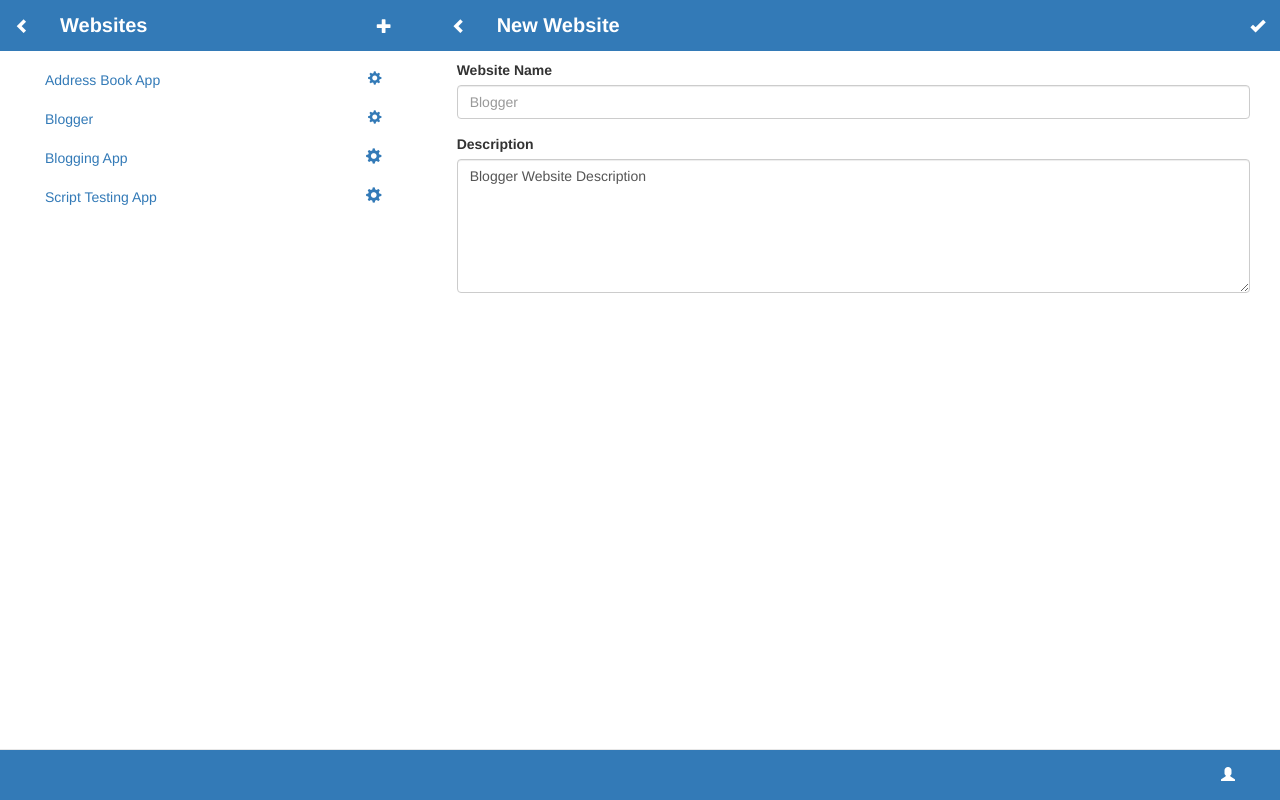
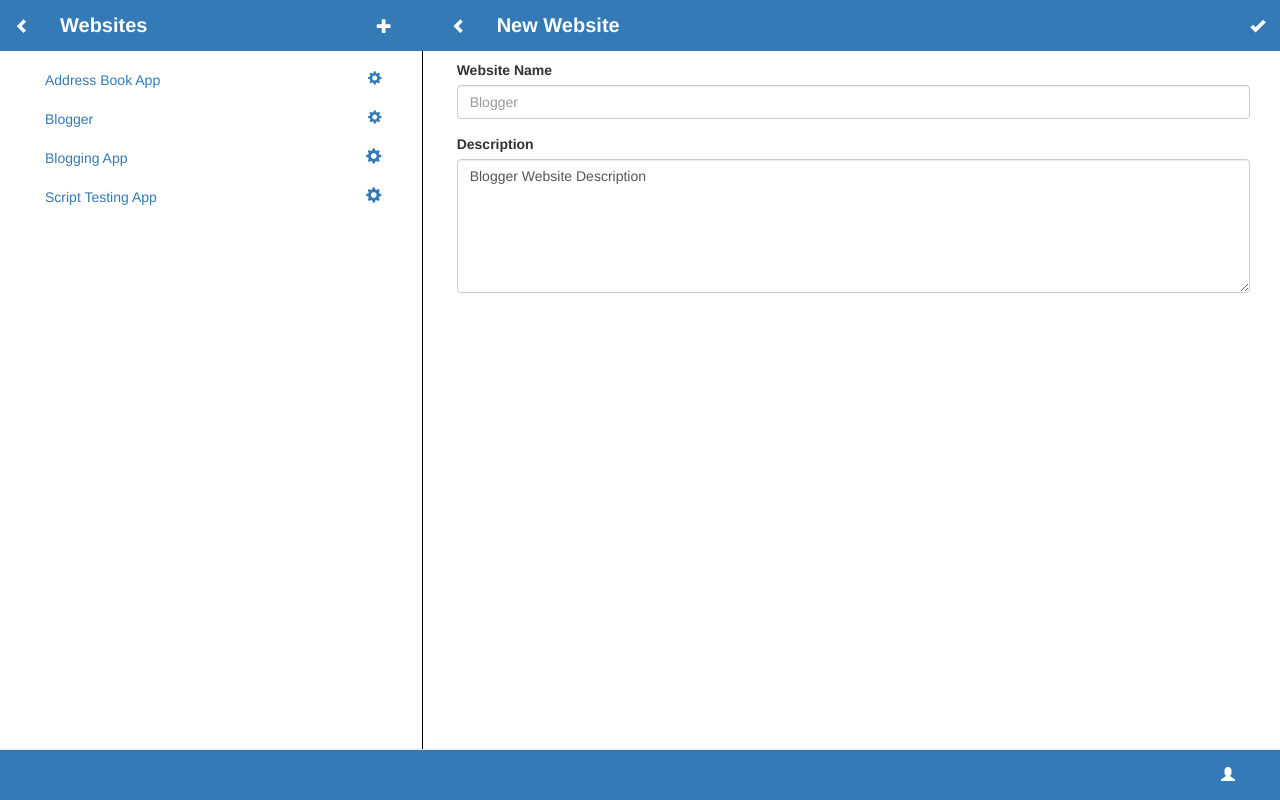
Before and after one commit to soumyaj/janardhanan-soumya-webdev, a website: page public/assignment/website-new.html in a window 1280 px wide. Drawn offline with nearby package versions, Linux system fonts and the light colour scheme.

Commit message:
Adding vertical line for split pages

```diff
--- a/public/assignment/css/user-website.css
+++ b/public/assignment/css/user-website.css
@@ -67,3 +67,13 @@ textarea {
     box-sizing: border-box;
     width: 100%;
 }
+
+.v-divider{
+    width:1px;
+    background-color: black;
+    left: 33%;
+    position: absolute;
+    z-index: 5;
+    top:0;
+    bottom: 0;
+}
--- a/public/assignment/website-new.html
+++ b/public/assignment/website-new.html
@@ -41,7 +41,7 @@
 </nav>
 </div>
 <div>
-    <div class="col-sm-4 hidden-xs">
+    <div class="v- col-sm-4 hidden-xs">
         <div class="container-fluid borderless">
             <ul class="list-group">
                 <li class="list-group-item borderless">Address Book App
@@ -67,6 +67,7 @@
             </ul>
         </div>
     </div>
+    <div class="v-divider hidden-sm hidden-xs"></div>
 
     <div class="col-sm-8">
 
```
Also changed, not shown: public/assignment/website-edit.html (+1 -0 lines).
